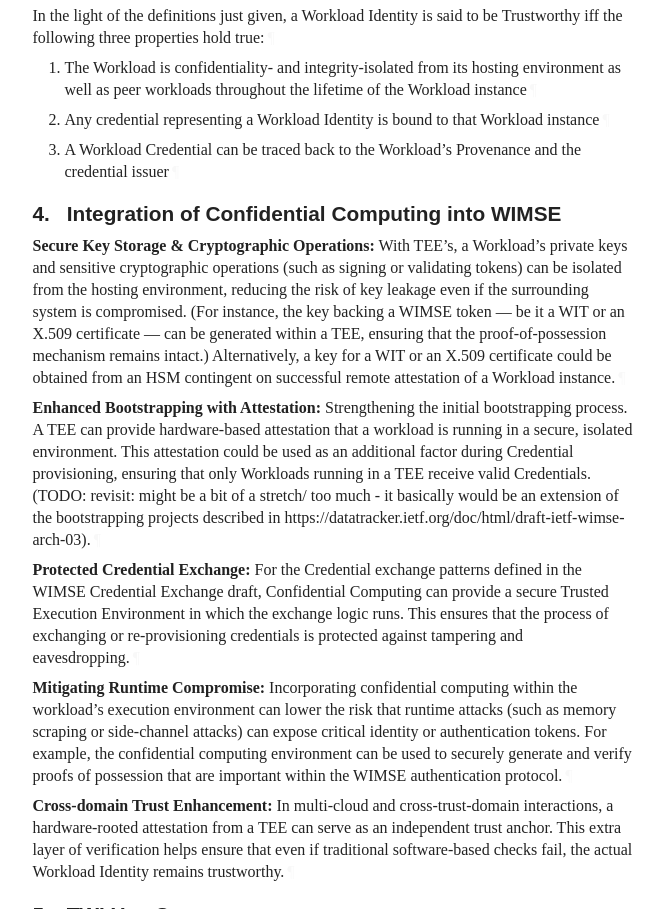
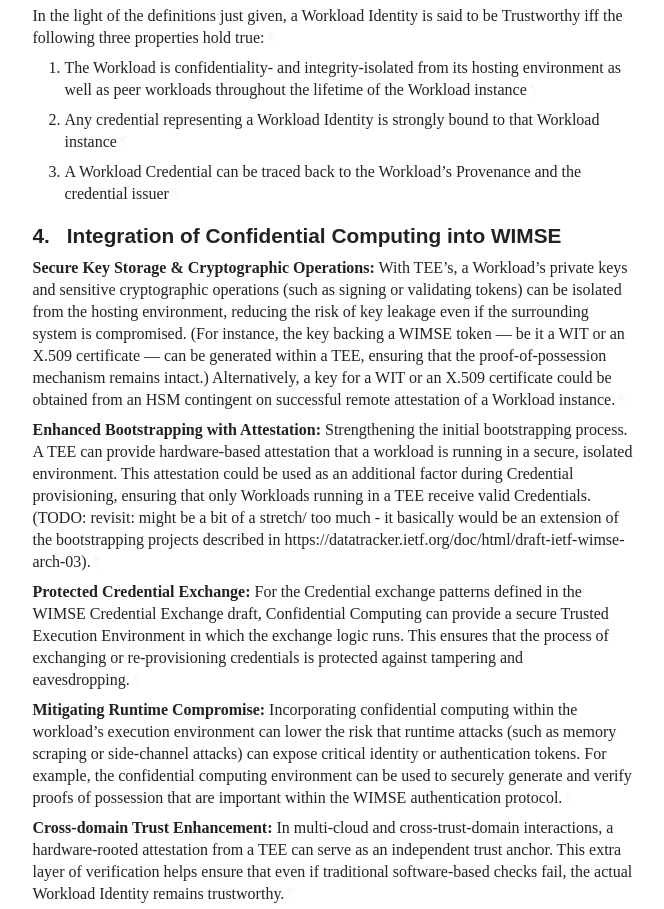
Before and after one commit to confidential-computing/twi-wimse, a plain HTML site: page TheBankster-patch-2/draft-twi-reference-architecture.html in a window 1280 px wide. Shown: the part 3089-3998 px from the top of the page, without its empty margins (92-756 px from the left). Drawn offline with Linux system fonts and the light colour scheme; a web font is replaced by a local one.

Commit message:
Script updating gh-pages from 37ef232. [ci skip]

```diff
--- a/TheBankster-patch-2/draft-twi-reference-architecture.html
+++ b/TheBankster-patch-2/draft-twi-reference-architecture.html
@@ -1327,7 +1327,7 @@ see <span><a href="https://rfc-editor.org/rfc/rfc9334#section-4" class="relref">
           <p id="section-3-6.1.1">The Workload is confidentiality- and integrity-isolated from its hosting environment as well as peer workloads throughout the lifetime of the Workload instance<a href="#section-3-6.1.1" class="pilcrow">¶</a></p>
 </li>
         <li id="section-3-6.2">
-          <p id="section-3-6.2.1">Any credential representing a Workload Identity is bound to that Workload instance<a href="#section-3-6.2.1" class="pilcrow">¶</a></p>
+          <p id="section-3-6.2.1">Any credential representing a Workload Identity is strongly bound to that Workload instance<a href="#section-3-6.2.1" class="pilcrow">¶</a></p>
 </li>
         <li id="section-3-6.3">
           <p id="section-3-6.3.1">A Workload Credential can be traced back to the Workload’s Provenance and the credential issuer<a href="#section-3-6.3.1" class="pilcrow">¶</a></p>
```
Also changed, not shown: TheBankster-patch-2/draft-twi-reference-architecture.txt.
